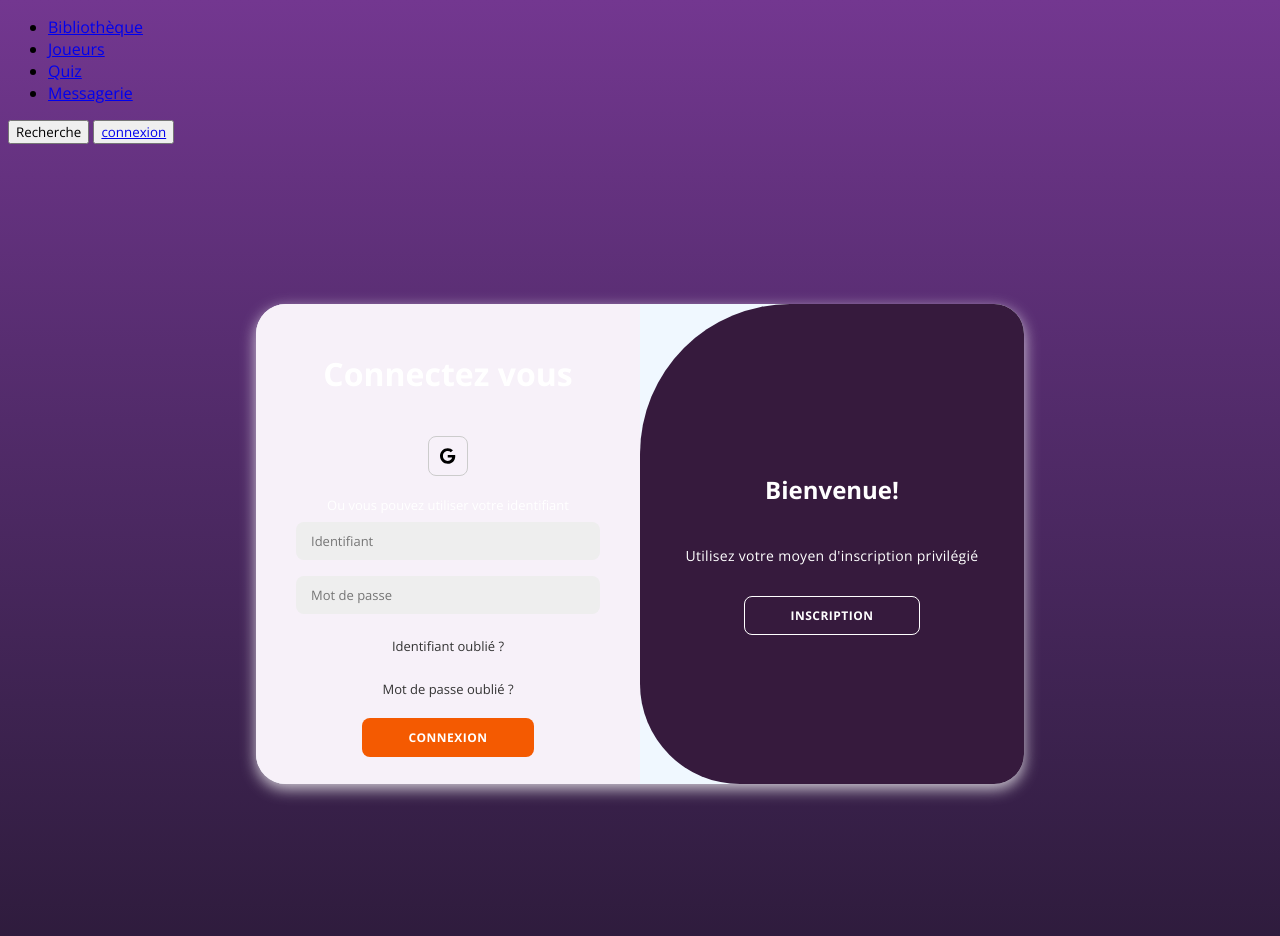
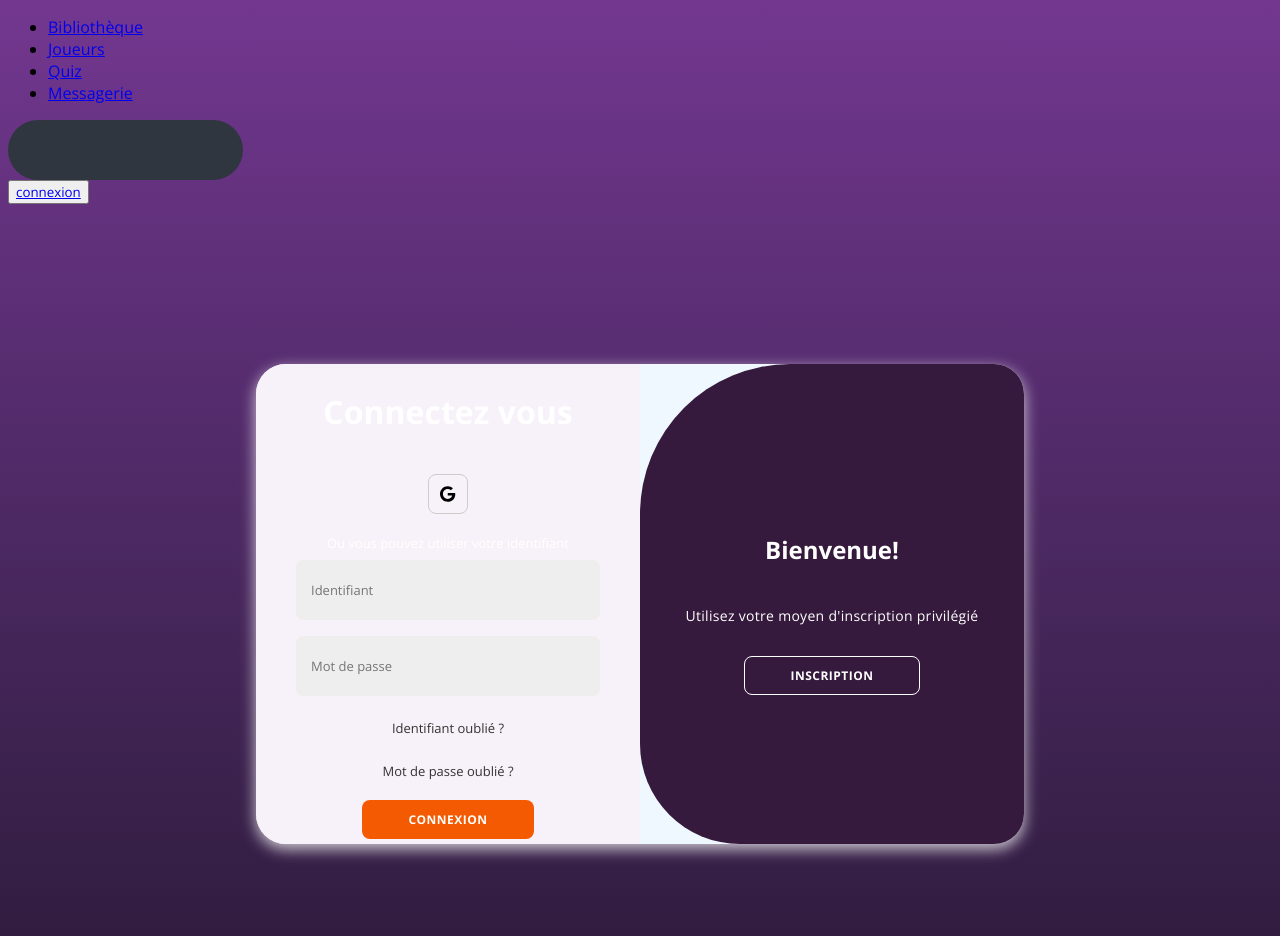
Before and after one commit to Voudoulieth/Nexus-gathering, a PHP site: page /Profil/connexion.html in a window 1280 px wide. Shown: the top 936 px of the page. Run offline with PHP 8.4, Linux system fonts and the light colour scheme.

Commit message:
test search bar

```diff
--- a/Profil/connexion.html
+++ b/Profil/connexion.html
@@ -29,7 +29,12 @@
           <li><a href="quiz/quiz-accueil.html">Quiz</a></li>
           <li><a href="Recherche de joueur/Messagerie.html">Messagerie</a></li>
         </ul>
-        <button>Recherche</button>
+        <div class="search">
+          <input placeholder="Rechercher">
+          <button id="search">
+            <i class="material-icons"></i>
+          </button>
+        </div>
         <!--- ecriture a virer et mettre icone  --->
         <button><a href="connexion.html">connexion </a></button>
       </nav>
--- a/Profil/css/connexion_style.css
+++ b/Profil/css/connexion_style.css
@@ -16,6 +16,51 @@ main {
     flex-direction: column;
     height: 100vh;
 }
+
+.search {
+    display: flex;
+  transition: 0.2s ease-in;
+  box-sizing: content-box;
+  background: #2f3640;
+  height: 40px;
+  border-radius: 40px;
+  padding: 10px;
+    width: 17%;
+}
+input:not(:placeholder-shown),
+.search:hover > input {
+    width: 240px;
+    padding: 0 6px;
+}
+
+input:not(:placeholder-shown) + button,
+.search:hover > #search {
+  background: #f0b23a;
+}
+input {
+    font-size: 20px;
+  outline:none;
+  color: white;
+  border:none;
+  background: none;
+  padding: 0;
+  font-size: 16px;
+  transition: 0.4s;
+  line-height: 40px;
+  width: 0px;
+}
+
+#search {
+    font-size: 20px;
+  border: none;
+  color: white;
+  width: 40px;
+  height: 40px;
+  border-radius: 50%;
+  background: #2f3640;
+  transition: 0.4s;
+}
+
 
 .container {
     background-color: aliceblue;
```
